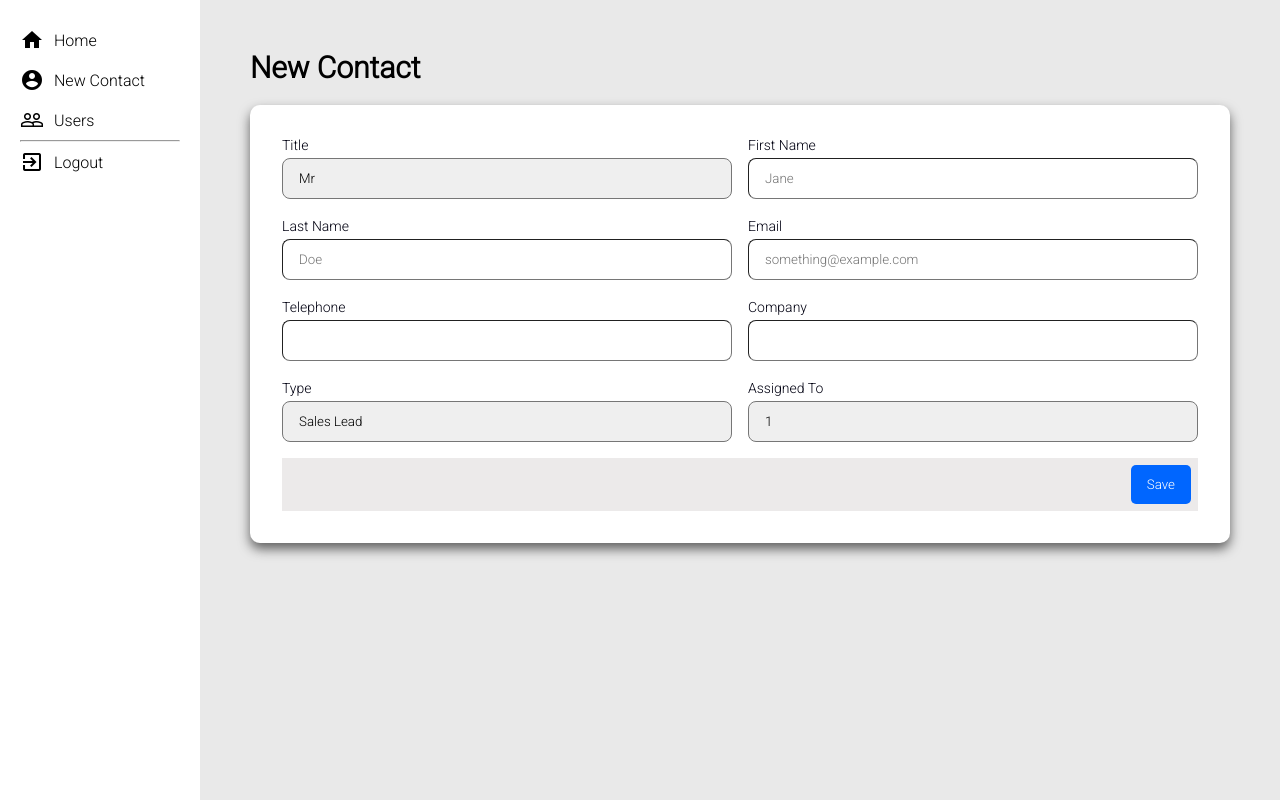
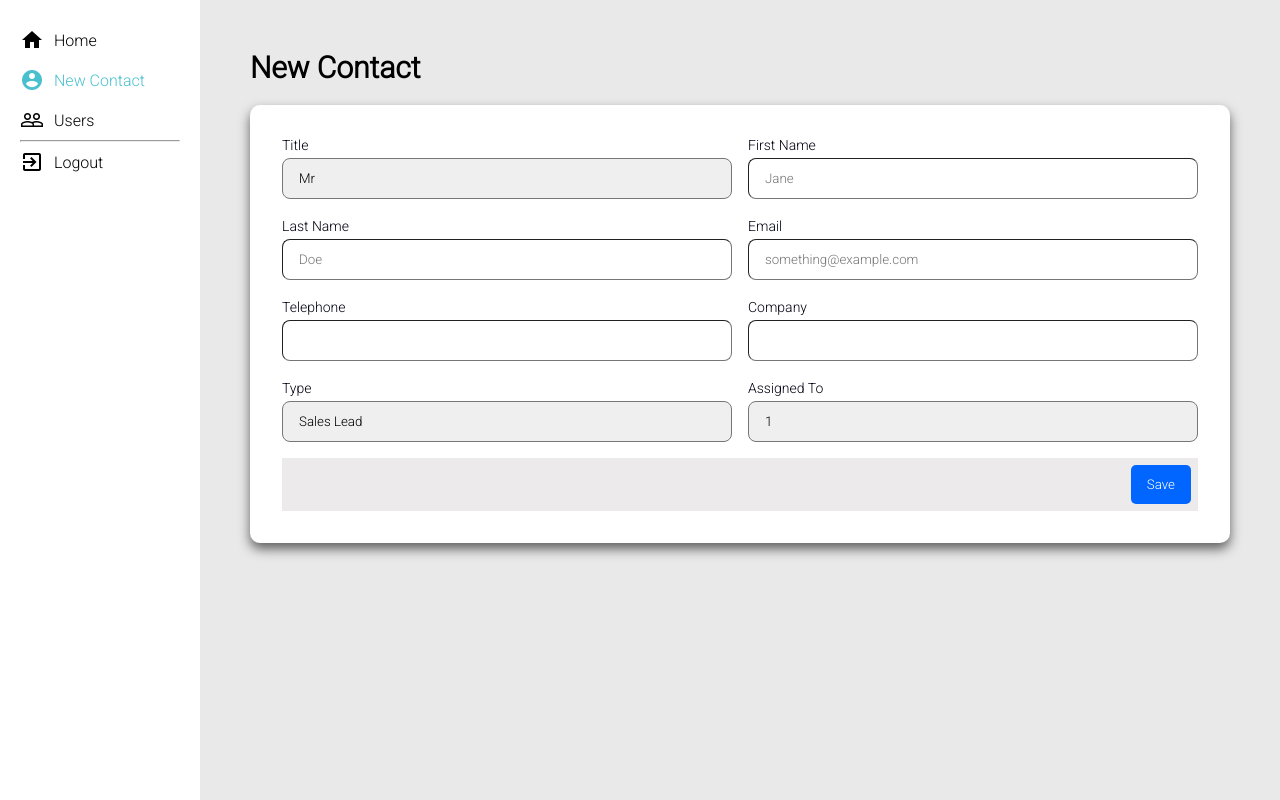
Before and after one commit to JamillaMo/info2180-finalproject, a PHP site: page /create-contact.html in a window 1280 px wide. Shown: the part 70-870 px from the top of the page. Run offline with PHP 8.4, Linux system fonts and the light colour scheme.

Commit message:
Added style to anchor tag for current page

```diff
--- a/addUser.css
+++ b/addUser.css
@@ -64,7 +64,9 @@ ul{
     margin: 0;
     padding: 0;
 }
-
+.currentPage{
+    color: rgb(74, 192, 207);
+}
 a{
     display: flex;
     align-items: center;
--- a/create-contact.css
+++ b/create-contact.css
@@ -60,7 +60,9 @@ ul{
     margin: 0;
     padding: 0;
 }
-
+.currentPage{
+    color: rgb(74, 192, 207);
+}
 a{
     display: flex;
     align-items: center;
--- a/create-contact.html
+++ b/create-contact.html
@@ -20,7 +20,7 @@
         <aside>
             <ul>
                 <a href="dashboard.php"><li><i class="material-icons">home</i>Home</li></a>
-                <a href="create-contact.html"><li><i class="material-icons">account_circle</i>New Contact</li></a>
+                <a href="create-contact.html" class="currentPage"><li><i class="material-icons">account_circle</i>New Contact</li></a>
                 <a href="#"><li><i class="material-icons">people_outline</i>Users</li></a>
                 <hr>
                 <a href="lougout.php"><li><i class="material-icons">exit_to_app</i>Logout</li></a>
--- a/dashboard.css
+++ b/dashboard.css
@@ -63,6 +63,9 @@ ul{
     padding: 0;
 }
 
+.currentPage{
+    color: rgb(74, 192, 207);
+}
 aside a{
     display: flex;
     align-items: center;
```
